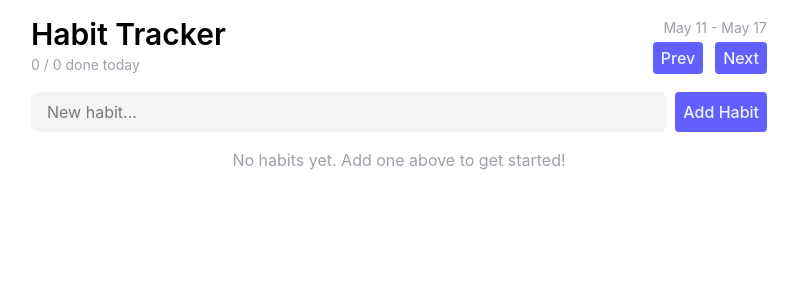
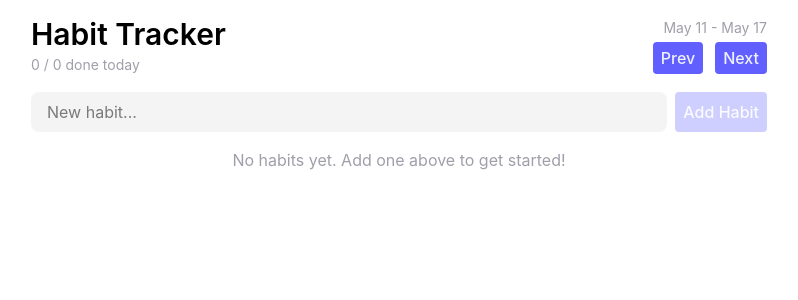
Before and after one commit to adrianogtl/react-habit-tracker, a React (Vite) app: page / in a window 1280 px wide. Shown: the top 300 px of the page, without its empty margins (241-1039 px from the left). Built offline with nearby package versions, Linux system fonts and the light colour scheme.

Commit message:
Implements `addHabit()` and `deleteHabit()`

```diff
--- a/src/App.jsx
+++ b/src/App.jsx
@@ -1,15 +1,30 @@
 import { Header } from "./components/Header.jsx";
 import { Form } from "./components/Form.jsx";
 import { List } from "./components/List.jsx";
+import { useState } from "react";
 
 function App() {
-  const habits = [];
+  const [habits, setHabits] = useState([]);
+
+  const addHabit = (habitName) => {
+    const newHabit = {
+      id: crypto.randomUUID(),
+      name: habitName,
+    };
+
+    setHabits((curr) => [...curr, newHabit]);
+  };
+
+  const deleteHabit = (id) => {
+    const newHabbits = habits.filter((habit) => habit.id !== id);
+    setHabits(() => newHabbits);
+  };
 
   return (
     <div className="m-auto grid max-w-3xl gap-4 p-4">
       <Header />
-      <Form />
-      <List habits={habits} />
+      <Form addHabit={addHabit} />
+      <List habits={habits} deleteHabit={deleteHabit} />
     </div>
   );
 }
--- a/src/components/Button.jsx
+++ b/src/components/Button.jsx
@@ -1,6 +1,10 @@
-export function Button({ children }) {
+export function Button({ children, disabled, clickHandler }) {
   return (
-    <button className="rounded bg-indigo-500 px-2 py-1 font-medium text-indigo-50 transition-colors hover:bg-indigo-400 disabled:cursor-not-allowed disabled:opacity-30">
+    <button
+      className="rounded bg-indigo-500 px-2 py-1 font-medium text-indigo-50 transition-colors hover:bg-indigo-400 disabled:cursor-not-allowed disabled:opacity-30"
+      disabled={disabled}
+      onClick={clickHandler}
+    >
       {children}
     </button>
   );
--- a/src/components/Form.jsx
+++ b/src/components/Form.jsx
@@ -1,14 +1,29 @@
+import { useState } from "react";
 import { Button } from "./Button.jsx";
 
-export function Form() {
+export function Form({ addHabit }) {
+  const [habitName, setHabitName] = useState("");
+
+  const isInputEmpty = habitName.trim() === "";
+
+  const handleSubmit = (e) => {
+    e.preventDefault();
+    if (isInputEmpty) return;
+
+    addHabit(habitName);
+    setHabitName("");
+  };
+
   return (
-    <form className="flex gap-2">
+    <form className="flex gap-2" onSubmit={handleSubmit}>
       <input
         className="flex-1 rounded-lg bg-zinc-100 px-4 py-2 outline-none focus-visible:ring-2 focus-visible:ring-indigo-400 dark:bg-zinc-800"
         type="text"
         placeholder="New habit..."
+        value={habitName}
+        onChange={(e) => setHabitName(e.target.value)}
       />
-      <Button>Add Habit</Button>
+      <Button disabled={isInputEmpty}>Add Habit</Button>
     </form>
   );
 }
--- a/src/components/List.jsx
+++ b/src/components/List.jsx
@@ -1,7 +1,7 @@
 import { eachDayOfInterval, startOfWeek, endOfWeek, format } from "date-fns";
 import { Button } from "./Button.jsx";
 
-export function List({ habits }) {
+export function List({ habits, deleteHabit }) {
   if (habits.length === 0) {
     return (
       <p className="text-center text-zinc-400">
@@ -13,13 +13,13 @@ export function List({ habits }) {
   return (
     <main className="grid gap-3">
       {habits.map((habit) => {
-        return <Item key={habit.id} habit={habit} />;
+        return <Item key={habit.id} habit={habit} deleteHabit={deleteHabit} />;
       })}
     </main>
   );
 }
 
-function Item({ habit }) {
+function Item({ habit, deleteHabit }) {
   const today = new Date();
   const visibleDates = eachDayOfInterval({
     start: startOfWeek(today),
@@ -30,12 +30,12 @@ function Item({ habit }) {
     <section className="grid gap-3 rounded-xl bg-zinc-100 p-4 dark:bg-zinc-800">
       <div className="flex justify-between">
         <h2>{habit.name}</h2>
-        <Button>Delete</Button>
+        <Button clickHandler={() => deleteHabit(habit.id)}>Delete</Button>
       </div>
       <div className="flex gap-2">
         {visibleDates.map((date) => {
           return (
-            <Button id={date.toISOString()}>{format(date, "eee d")}</Button>
+            <Button key={date.toISOString()}>{format(date, "eee d")}</Button>
           );
         })}
       </div>
```
